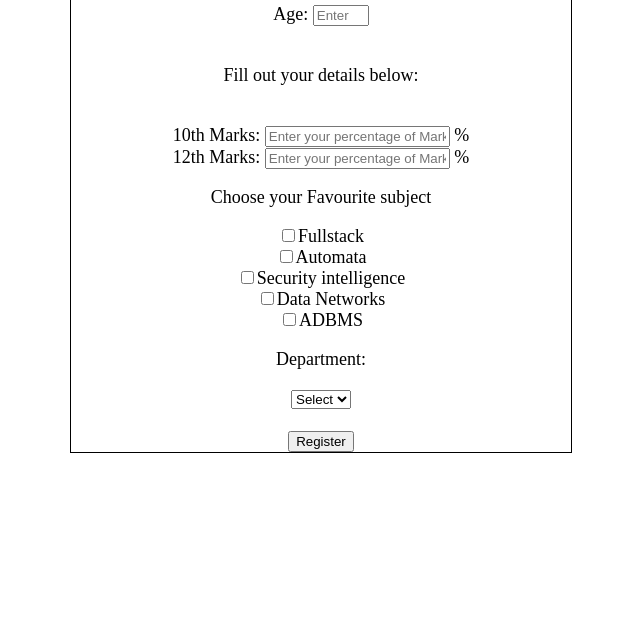
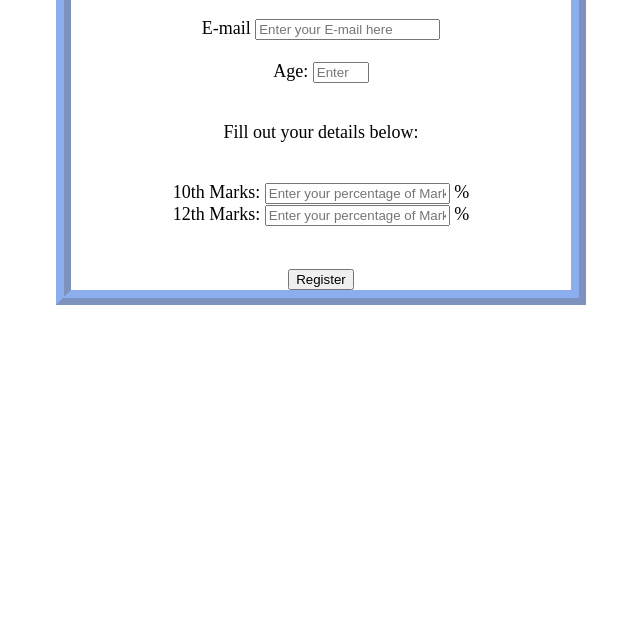
Before and after one commit to Ankushkr03/Nimbus, a plain HTML site: page index.html in a window 1280 px wide. Shown: the part 158-800 px from the top of the page, without its empty margins (319-959 px from the left). Drawn offline with Linux system fonts and the light colour scheme.

Commit message:
Update index.html

```diff
--- a/index.html
+++ b/index.html
@@ -12,14 +12,12 @@
             font-size: 18px;
             padding: 20px;
         }
-
         form {
-            border: 1px solid black;
+            border: 4mm ridge rgba(64, 122, 230, 0.6);
             margin: auto;
             width: 500px;
             height: auto;
         }
-
         .check {
             align-items: center;
         }
@@ -32,6 +30,9 @@
         <label for="Name">Name:</label>
         <input type="text" placeholder="Enter your name here" required>
         <br><br>
+        <label for="email">E-mail</label>
+        <input type="email" placeholder="Enter your E-mail here" required>
+        <br><br>
         <label for="Age">Age: </label>
         <input type="number" placeholder="Enter your age here" min="18" max="22" required>
         <br><br>
@@ -40,22 +41,6 @@
         <input type="decimal" placeholder="Enter your percentage of Marks" required> %<br>
         <label for="Marks">12th Marks: </label>
         <input type="decimal" placeholder="Enter your percentage of Marks" required> %<br>
-        <p>Choose your Favourite subject</p>
-        <section class="check">
-            <label><input type="checkbox" name="rate">Fullstack</label><br>
-            <label><input type="checkbox" name="rate">Automata</label><br>
-            <label><input type="checkbox" name="rate">Security intelligence</label><br>
-            <label><input type="checkbox" name="rate">Data Networks</label><br>
-            <label><input type="checkbox" name="rate">ADBMS</label><br>
-        </section>
-        <p>Department: </p>
-        <select>
-            <option value="Select">Select</option>
-            <option value="AIT">AIT</option>
-            <option value="CSE">CSE</option>
-            <option value="BSC">BSC</option>
-            <option value="MSC">MSC</option>
-        </select>
         <br><br>
         <input type="submit" value="Register">
     </form>
```
